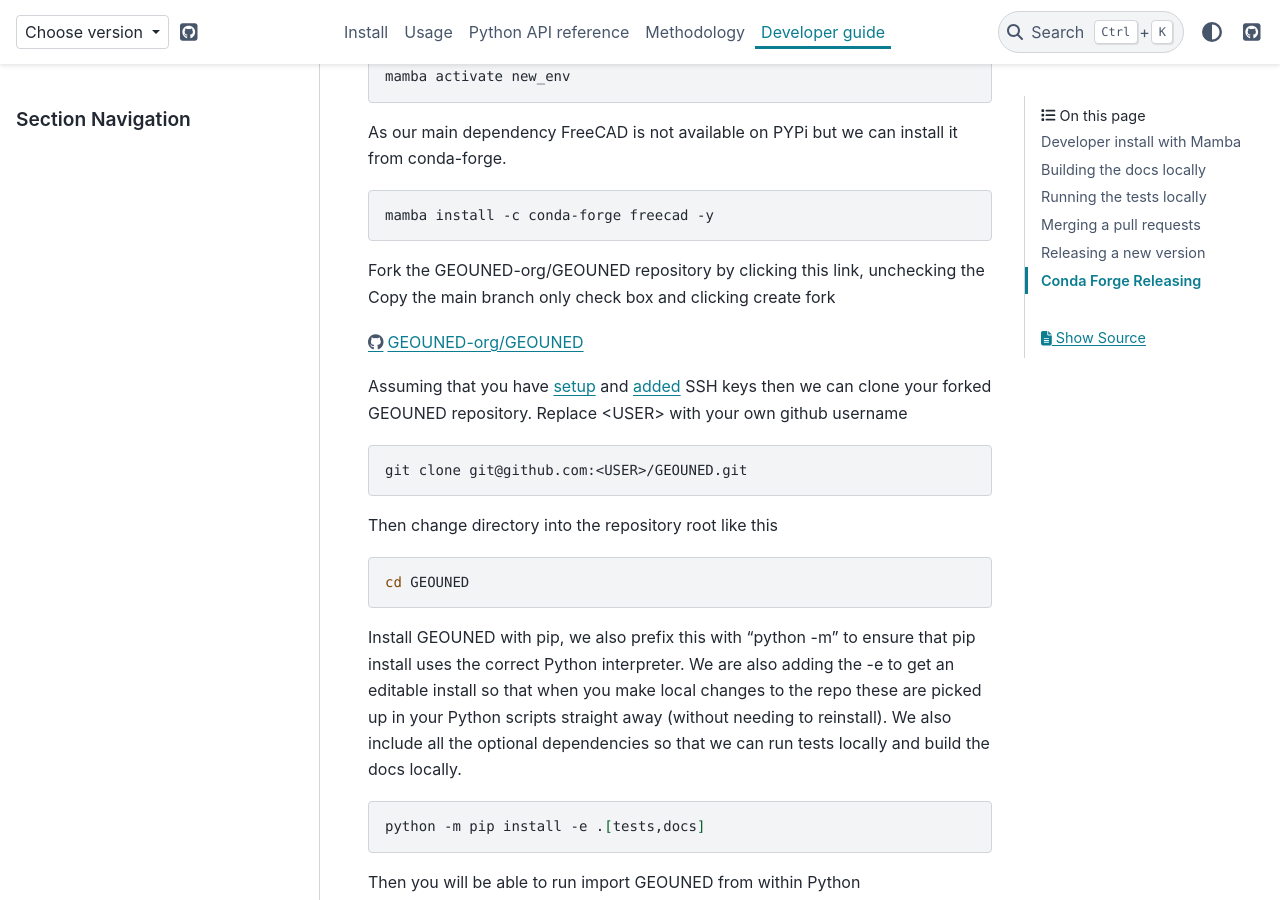
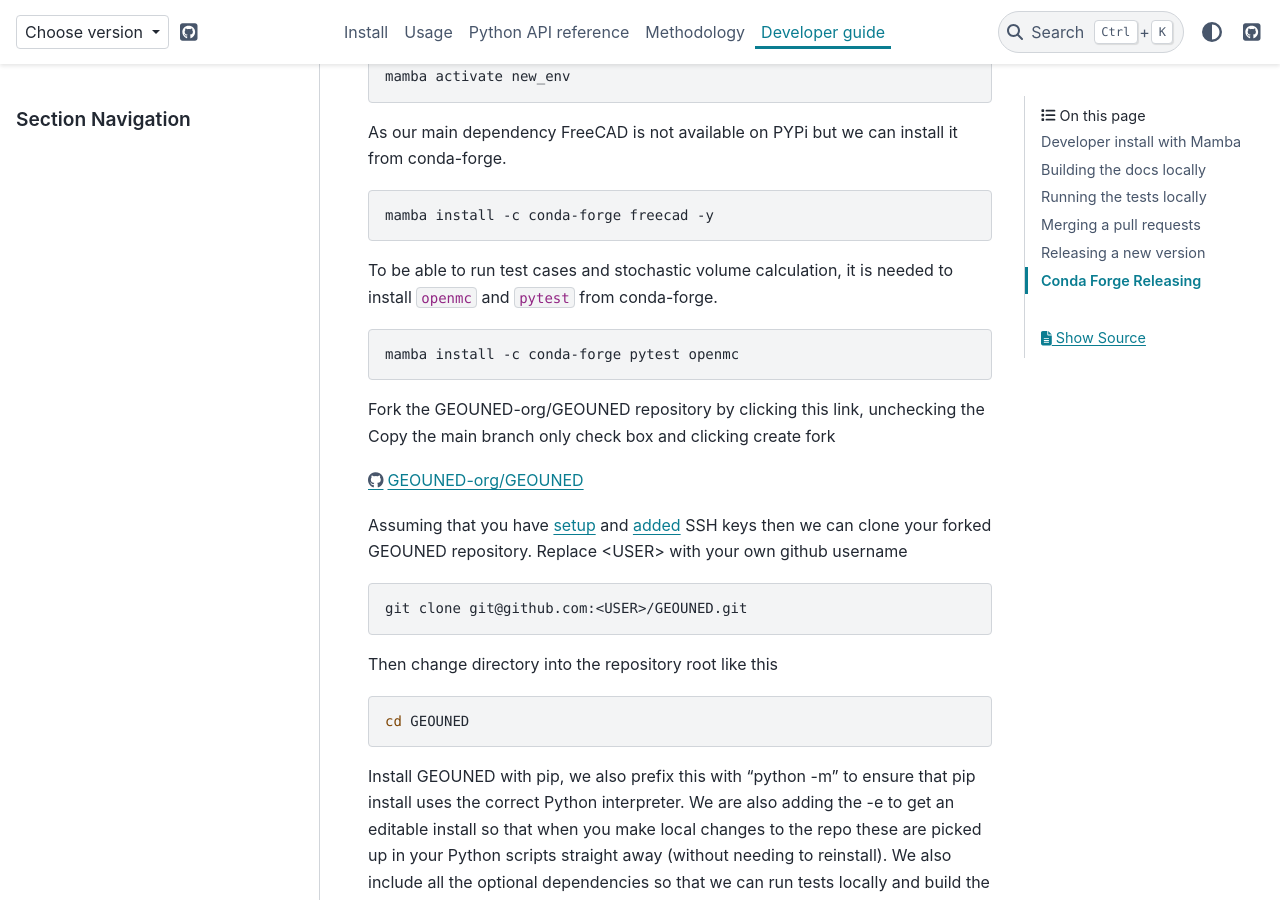
Before and after one commit to GEOUNED-org/GEOUNED, a Sphinx documentation site: the page built from docs/developer_guide.rst, in a window 1280 px wide and 900 px high, scrolled down 1013 px. Built offline with Sphinx 7.4.7 and the PyData theme 0.15.4, drawn with Linux system fonts in a browser that asks for light colours; the version number could not be read and is left out.

Commit message:
Specify in the developer guide that openmc and pytest are needed to run tests

```diff
--- a/docs/developer_guide.rst
+++ b/docs/developer_guide.rst
@@ -52,6 +52,12 @@ As our main dependency FreeCAD is not available on PYPi but we can install it fr
 .. code-block:: sh
 
     mamba install -c conda-forge freecad -y
+
+To be able to run test cases and stochastic volume calculation, it is needed to install ``openmc`` and ``pytest`` from conda-forge.
+
+.. code-block:: sh
+
+    mamba install -c conda-forge pytest openmc
 
 Fork the GEOUNED-org/GEOUNED repository by clicking this link, unchecking the Copy the main branch only check box and clicking create fork
 
```
